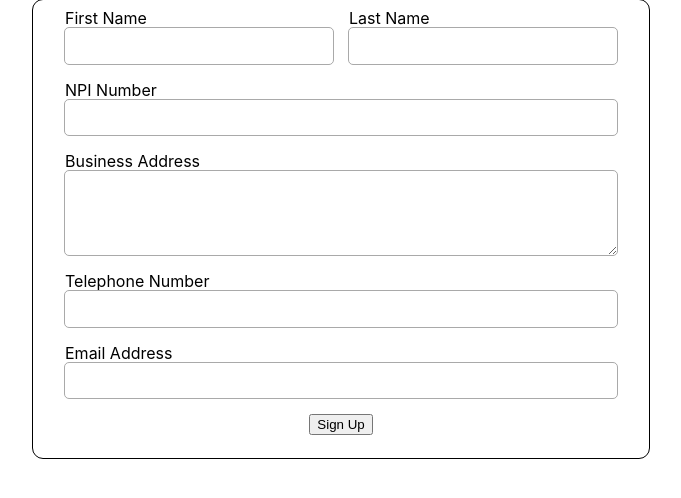
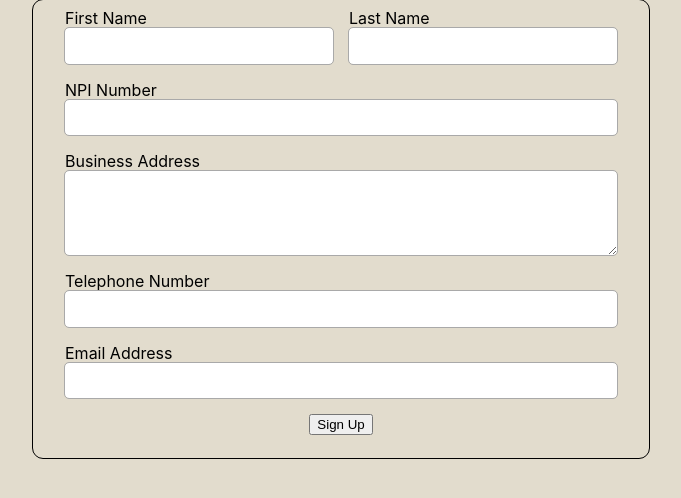
Before and after one commit to geosheehan/availity, a React (Create React App) app in the folder 5-react-register/: page / in a window 1280 px wide. Shown: the top 498 px of the page, without its empty margins (307-988 px from the left). Built offline with nearby package versions, Linux system fonts and the light colour scheme.

Commit message:
Added background color so its easier to look at

```diff
--- a/5-react-register/src/index.css
+++ b/5-react-register/src/index.css
@@ -1,13 +1,14 @@
 body {
-  margin: 0;
-  font-family: -apple-system, BlinkMacSystemFont, 'Segoe UI', 'Roboto', 'Oxygen',
-    'Ubuntu', 'Cantarell', 'Fira Sans', 'Droid Sans', 'Helvetica Neue',
-    sans-serif;
-  -webkit-font-smoothing: antialiased;
-  -moz-osx-font-smoothing: grayscale;
+	margin: 0;
+	font-family: -apple-system, BlinkMacSystemFont, 'Segoe UI', 'Roboto',
+		'Oxygen', 'Ubuntu', 'Cantarell', 'Fira Sans', 'Droid Sans',
+		'Helvetica Neue', sans-serif;
+	-webkit-font-smoothing: antialiased;
+	-moz-osx-font-smoothing: grayscale;
+	background-color: #e2dccd;
 }
 
 code {
-  font-family: source-code-pro, Menlo, Monaco, Consolas, 'Courier New',
-    monospace;
+	font-family: source-code-pro, Menlo, Monaco, Consolas, 'Courier New',
+		monospace;
 }
```
